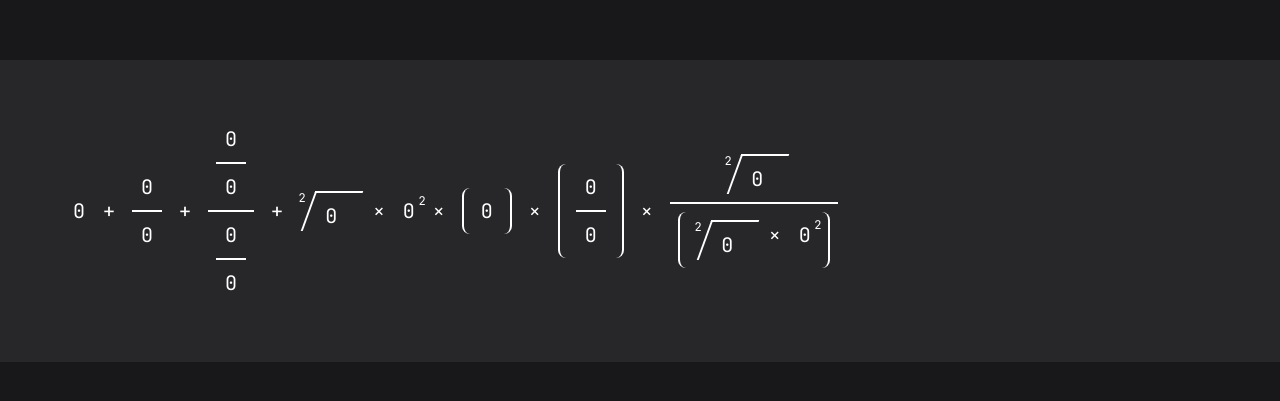
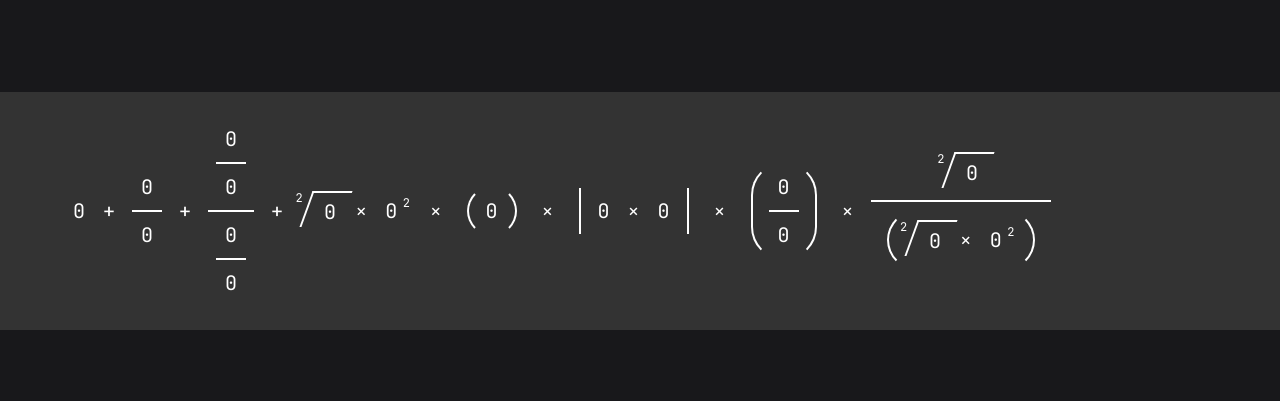
Before and after one commit to tonytomo/math-input, a website: page index.html in a window 1280 px wide. Shown: the part 189-590 px from the top of the page. Drawn offline with nearby package versions, Linux system fonts and the light colour scheme.

Commit message:
refactor: move inline styles to external stylesheet and simplify editor HTML structure

```diff
--- a/index.html
+++ b/index.html
@@ -12,188 +12,115 @@
         rel="stylesheet">
 
     <script src="https://cdn.jsdelivr.net/npm/@tailwindcss/browser@4"></script>
-    <style>
-        input::-webkit-outer-spin-button,
-        input::-webkit-inner-spin-button {
-            -webkit-appearance: none;
-            margin: 0;
-        }
-
-        input[type=number] {
-            -moz-appearance: textfield;
-            appearance: textfield;
-        }
-
-        input {
-            font-family: "JetBrains Mono", monospace;
-            font-optical-sizing: auto;
-        }
-
-        .square-root {
-            transform: skewX(-20deg);
-            border-left: 2px solid white;
-            border-top: 2px solid white;
-        }
-
-        .square-root>* {
-            transform: skewX(20deg);
-        }
-
-        .parentheses {
-            border-left: 2px solid white;
-            border-right: 2px solid white;
-            border-radius: 0.5rem;
-        }
-    </style>
+    <link rel="stylesheet" href="style.css">
 </head>
 
 <body>
     <main class="h-screen flex flex-col justify-center bg-zinc-900 text-white">
-        <div id="editor"
-            class="bg-zinc-800 outline-none focus:ring-2 ring-zinc-600 min-h-16 p-16 font-sans text-xl flex items-center overflow-x-auto">
-            <input type="number"
-                class="auto-resize focus:border border-zinc-500 border-dotted text-center text-inherit bg-transparent outline-none"
-                style="width: 2.5ch;height: 2.5ch;" value="0" />
+        <div id="editor" class="editor">
+            <!-- Number -->
+            <input type="number" class="auto-resize" value="0" />
 
-            <input type="text"
-                class="text-center focus:border border-zinc-500 border-dotted text-inherit bg-transparent outline-none"
-                style="width: 2.5ch;height: 2.5ch;" value="+" />
+            <input type="text" maxlength="1" value="+" />
 
             <!-- Fraction -->
-            <div class="flex flex-col mx-2 items-center gap-2">
-                <input type="number"
-                    class="auto-resize focus:border border-zinc-500 border-dotted text-center text-inherit bg-transparent outline-none"
-                    style="width: 2.5ch;height: 2.5ch;" value="0" />
-                <div class="border-b-2 border-white self-stretch"></div>
-                <input type="number"
-                    class="auto-resize focus:border border-zinc-500 border-dotted text-center text-inherit bg-transparent outline-none"
-                    style="width: 2.5ch;height: 2.5ch;" value="0" />
+            <div class="fraction">
+                <input type="number" class="auto-resize" value="0" />
+                <div class="bar"></div>
+                <input type="number" class="auto-resize" value="0" />
             </div>
 
-            <input type="text"
-                class="text-center focus:border border-zinc-500 border-dotted text-inherit bg-transparent outline-none"
-                style="width: 2.5ch;height: 2.5ch;" value="+" />
+            <input type="text" maxlength="1" value="+" />
 
             <!-- Nested Fraction -->
-            <div class="flex flex-col mx-2 items-center gap-2">
-                <div class="flex flex-col mx-2 items-center gap-2">
-                    <input type="number"
-                        class="auto-resize focus:border border-zinc-500 border-dotted text-center text-inherit bg-transparent outline-none"
-                        style="width: 2.5ch;height: 2.5ch;" value="0" />
-                    <div class="border-b-2 border-white self-stretch"></div>
-                    <input type="number"
-                        class="auto-resize focus:border border-zinc-500 border-dotted text-center text-inherit bg-transparent outline-none"
-                        style="width: 2.5ch;height: 2.5ch;" value="0" />
+            <div class="fraction">
+                <div class="fraction">
+                    <input type="number" class="auto-resize" value="0" />
+                    <div class="bar"></div>
+                    <input type="number" class="auto-resize" value="0" />
                 </div>
-                <div class="border-b-2 border-white self-stretch"></div>
-                <div class="flex flex-col mx-2 items-center gap-2">
-                    <input type="number"
-                        class="auto-resize focus:border border-zinc-500 border-dotted text-center text-inherit bg-transparent outline-none"
-                        style="width: 2.5ch;height: 2.5ch;" value="0" />
-                    <div class="border-b-2 border-white self-stretch"></div>
-                    <input type="number"
-                        class="auto-resize focus:border border-zinc-500 border-dotted text-center text-inherit bg-transparent outline-none"
-                        style="width: 2.5ch;height: 2.5ch;" value="0" />
+                <div class="bar"></div>
+                <div class="fraction">
+                    <input type="number" class="auto-resize" value="0" />
+                    <div class="bar"></div>
+                    <input type="number" class="auto-resize" value="0" />
                 </div>
             </div>
 
-            <input type="text"
-                class="text-center focus:border border-zinc-500 border-dotted text-inherit bg-transparent outline-none"
-                style="width: 2.5ch;height: 2.5ch;" value="+" />
+            <input type="text" maxlength="1" value="+" />
 
-            <!-- Square Root -->
-            <div class="relative px-2 pt-2 square-root ml-4 mr-2">
-                <input type="number"
-                    class="auto-resize focus:border border-zinc-500 border-dotted text-center text-inherit bg-transparent outline-none"
-                    style="width: 2.5ch;height: 2.5ch;" value="0" />
-                <input type="number"
-                    class="auto-resize text-xs focus:border border-zinc-500 border-dotted text-center text-inherit bg-transparent outline-none absolute top-0 right-[calc(100%_+_1ch)]"
-                    style="width: 1.5ch;height: 1.5ch;" value="2" />
-            </div>
-
-            <input type="text"
-                class="text-center focus:border border-zinc-500 border-dotted text-inherit bg-transparent outline-none"
-                style="width: 2.5ch;height: 2.5ch;" value="×" />
-
-            <!-- Exponent -->
-            <div class="relative">
-                <input type="number"
-                    class="auto-resize focus:border border-zinc-500 border-dotted text-center text-inherit bg-transparent outline-none"
-                    style="width: 2.5ch;height: 2.5ch;" value="0" />
-                <input type="number"
-                    class="auto-resize text-xs focus:border border-zinc-500 border-dotted text-center text-inherit bg-transparent outline-none absolute top-0 left-[calc(100%_-_1ch)]"
-                    style="width: 1.5ch;height: 1.5ch;" value="2" />
-            </div>
-
-            <input type="text"
-                class="text-center focus:border border-zinc-500 border-dotted text-inherit bg-transparent outline-none"
-                style="width: 2.5ch;height: 2.5ch;" value="×" />
-
-            <!-- Parentheses -->
-            <div class="relative p-2 parentheses mx-2 flex ">
-                <input type="number"
-                    class="auto-resize focus:border border-zinc-500 border-dotted text-center text-inherit bg-transparent outline-none"
-                    style="width: 2.5ch;height: 2.5ch;" value="0" />
-            </div>
-
-            <input type="text"
-                class="text-center focus:border border-zinc-500 border-dotted text-inherit bg-transparent outline-none"
-                style="width: 2.5ch;height: 2.5ch;" value="×" />
-
-            <!-- Fractions inside Parentheses -->
-            <div class="relative p-2 parentheses mx-2">
-                <div class="flex flex-col mx-2 items-center gap-2">
-                    <input type="number"
-                        class="auto-resize focus:border border-zinc-500 border-dotted text-center text-inherit bg-transparent outline-none"
-                        style="width: 2.5ch;height: 2.5ch;" value="0" />
-                    <div class="border-b-2 border-white self-stretch"></div>
-                    <input type="number"
-                        class="auto-resize focus:border border-zinc-500 border-dotted text-center text-inherit bg-transparent outline-none"
-                        style="width: 2.5ch;height: 2.5ch;" value="0" />
+            <!-- Root -->
+            <div class="root">
+                <input type="number" class="index auto-resize" value="2" />
+                <div class="radical">
+                    <input type="number" class="auto-resize" value="0" />
                 </div>
             </div>
 
-            <input type="text"
-                class="text-center focus:border border-zinc-500 border-dotted text-inherit bg-transparent outline-none"
-                style="width: 2.5ch;height: 2.5ch;" value="×" />
+            <input type="text" maxlength="1" value="×" />
+
+            <!-- Exponent -->
+            <div class="exponent">
+                <input type="number" class="auto-resize" value="0" />
+                <input type="number" class="power auto-resize" value="2" />
+            </div>
+
+            <input type="text" maxlength="1" value="×" />
+
+            <!-- Parentheses -->
+            <div class="parentheses">
+                <input type="number" class="auto-resize" value="0" />
+            </div>
+
+            <input type="text" maxlength="1" value="×" />
+
+            <!-- Absolute / Vertical Bar -->
+            <div class="vertical-bar">
+                <input type="number" class="auto-resize" value="0" />
+                <input type="text" maxlength="1" value="×" />
+                <input type="number" class="auto-resize" value="0" />
+            </div>
+
+            <input type="text" maxlength="1" value="×" />
+
+            <!-- Fractions inside Parentheses -->
+            <div class="parentheses">
+                <div class="fraction">
+                    <input type="number" class="auto-resize" value="0" />
+                    <div class="bar"></div>
+                    <input type="number" class="auto-resize" value="0" />
+                </div>
+            </div>
+
+            <input type="text" maxlength="1" value="×" />
 
             <!-- Complex Fraction with Square Root and Exponent -->
-            <div class="flex flex-col mx-2 items-center gap-2">
+            <div class="fraction">
                 <!-- Numerator -->
-                <div class="relative px-2 pt-2 square-root ml-4 mr-2">
-                    <input type="number"
-                        class="auto-resize focus:border border-zinc-500 border-dotted text-center text-inherit bg-transparent outline-none"
-                        style="width: 2.5ch;height: 2.5ch;" value="0" />
-                    <input type="number"
-                        class="auto-resize text-xs focus:border border-zinc-500 border-dotted text-center text-inherit bg-transparent outline-none absolute top-0 right-[calc(100%_+_1ch)]"
-                        style="width: 1.5ch;height: 1.5ch;" value="2" />
+                <div class="root">
+                    <input type="number" class="index auto-resize" value="2" />
+                    <div class="radical">
+                        <input type="number" class="auto-resize" value="0" />
+                    </div>
                 </div>
 
-                <div class="border-b-2 border-white self-stretch"></div>
+                <div class="bar"></div>
 
                 <!-- Denominator -->
-                <div class="relative p-2 parentheses mx-2 flex ">
-                    <div class="relative px-2 pt-2 square-root ml-4 mr-2">
-                        <input type="number"
-                            class="auto-resize focus:border border-zinc-500 border-dotted text-center text-inherit bg-transparent outline-none"
-                            style="width: 2.5ch;height: 2.5ch;" value="0" />
-                        <input type="number"
-                            class="auto-resize text-xs focus:border border-zinc-500 border-dotted text-center text-inherit bg-transparent outline-none absolute top-0 right-[calc(100%_+_1ch)]"
-                            style="width: 1.5ch;height: 1.5ch;" value="2" />
+                <div class="parentheses">
+                    <div class="root">
+                        <input type="number" class="index auto-resize" value="2" />
+                        <div class="radical">
+                            <input type="number" class="auto-resize" value="0" />
+                        </div>
                     </div>
 
-                    <input type="text"
-                        class="text-center focus:border border-zinc-500 border-dotted text-inherit bg-transparent outline-none"
-                        style="width: 2.5ch;height: 2.5ch;" value="×" />
+                    <input type="text" maxlength="1" value="×" />
 
                     <!-- Exponent -->
-                    <div class="relative">
-                        <input type="number"
-                            class="auto-resize focus:border border-zinc-500 border-dotted text-center text-inherit bg-transparent outline-none"
-                            style="width: 2.5ch;height: 2.5ch;" value="0" />
-                        <input type="number"
-                            class="auto-resize text-xs focus:border border-zinc-500 border-dotted text-center text-inherit bg-transparent outline-none absolute top-0 left-[calc(100%_-_1ch)]"
-                            style="width: 1.5ch;height: 1.5ch;" value="2" />
+                    <div class="exponent">
+                        <input type="number" class="auto-resize" value="0" />
+                        <input type="number" class="power auto-resize" value="2" />
                     </div>
                 </div>
             </div>
--- /dev/null
+++ b/style.css
@@ -0,0 +1,125 @@
+.editor {
+  background-color: #333;
+  outline: none;
+
+  min-height: 4rem;
+  padding-block: 2rem;
+  padding-inline: 4rem;
+
+  font-size: 1.25rem;
+
+  display: flex;
+  align-items: center;
+  overflow-x: auto;
+}
+
+input::-webkit-outer-spin-button,
+input::-webkit-inner-spin-button {
+  -webkit-appearance: none;
+  margin: 0;
+}
+
+input[type="number"] {
+  -moz-appearance: textfield;
+  appearance: textfield;
+}
+
+input {
+  font-family: "JetBrains Mono", monospace;
+  font-optical-sizing: auto;
+  text-align: center;
+  color: inherit;
+  background-color: transparent;
+
+  border-color: #555;
+  border-style: dotted;
+  outline: none;
+
+  height: 2.5ch;
+  width: 2.5ch;
+}
+
+input:focus {
+  border-width: 2px;
+}
+
+.fraction {
+  display: flex;
+  flex-direction: column;
+  margin-inline: 0.5rem;
+  align-items: center;
+  gap: 0.5rem;
+}
+
+.fraction > .bar {
+  border-bottom: 2px solid white;
+  align-self: stretch;
+}
+
+.exponent {
+  display: flex;
+  align-items: start;
+}
+
+.exponent > .power {
+  width: 2ch;
+  height: 2ch;
+  translate: -1ch 0;
+
+  font-size: 0.75rem;
+}
+
+.root {
+  display: flex;
+  align-items: start;
+}
+
+.root > .index {
+  width: 2ch;
+  height: 2ch;
+
+  font-size: 0.75rem;
+}
+
+.root > .radical {
+  transform: skewX(-20deg);
+  border-left: 2px solid white;
+  border-top: 2px solid white;
+
+  margin-bottom: 0.25rem;
+  padding-top: 0.25rem;
+  padding-left: 0.5rem;
+
+  display: flex;
+  align-items: center;
+}
+
+.root > .radical > * {
+  transform: skewX(20deg);
+}
+
+.parentheses {
+  border-block: 2px solid transparent;
+  border-left: 2px solid white;
+  border-right: 2px solid white;
+  border-radius: 4rem;
+
+  margin-inline: 1rem;
+  padding-inline: 0.5rem;
+  padding-block: 0.5rem;
+
+  display: flex;
+  align-items: center;
+}
+
+.vertical-bar {
+  border-left: 2px solid white;
+  border-right: 2px solid white;
+
+  margin-inline: 1rem;
+  padding-inline: 0.5rem;
+  padding-block: 0.5rem;
+
+  display: flex;
+  align-items: center;
+}
```
